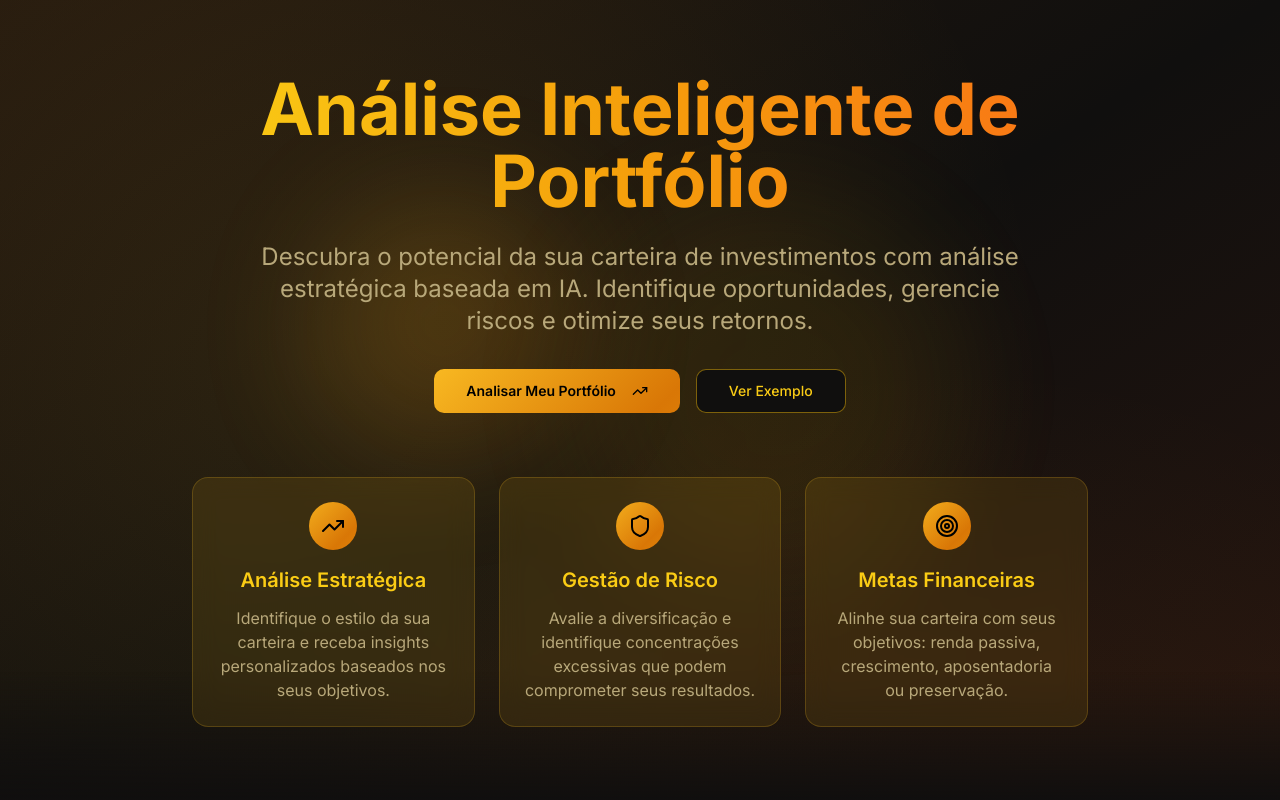
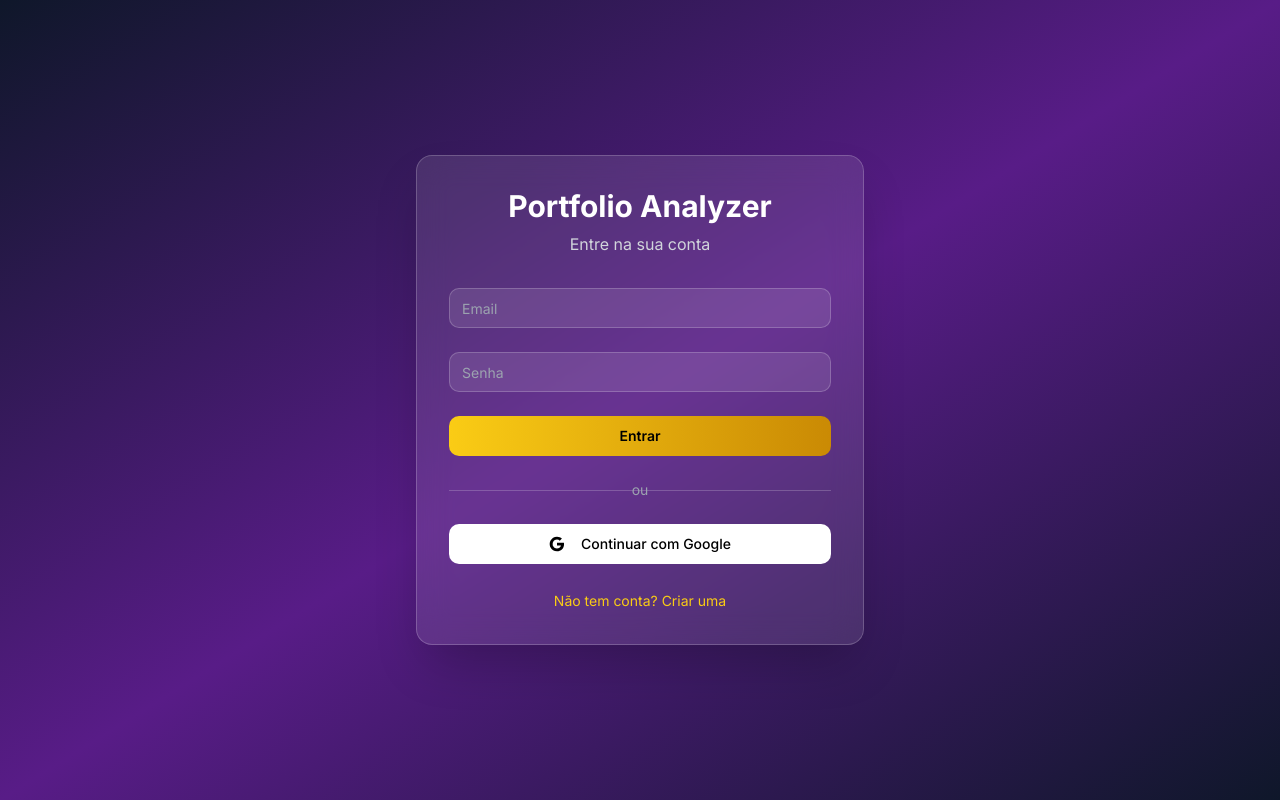
Before and after one commit to devAndreotti/gold-portfolio-analyzer, a React (Vite) app: page / in a window 1280 px wide. Shown: the top 800 px of the page. Built offline with nearby package versions, Linux system fonts and the light colour scheme.

Commit message:
feat: Implement Google authentication
Configure Google authentication using Supabase.

```diff
--- a/src/App.tsx
+++ b/src/App.tsx
@@ -1,3 +1,4 @@
+
 import { Toaster } from "@/components/ui/toaster";
 import { Toaster as Sonner } from "@/components/ui/sonner";
 import { TooltipProvider } from "@/components/ui/tooltip";
@@ -5,21 +6,42 @@ import { QueryClient, QueryClientProvider } from "@tanstack/react-query";
 import { BrowserRouter, Routes, Route } from "react-router-dom";
 import Index from "./pages/Index";
 import NotFound from "./pages/NotFound";
+import AuthPage from "./components/AuthPage";
+import { useAuth } from "./hooks/useAuth";
 
 const queryClient = new QueryClient();
+
+const AppContent = () => {
+  const { user, loading } = useAuth();
+
+  if (loading) {
+    return (
+      <div className="min-h-screen bg-gradient-to-br from-slate-900 via-purple-900 to-slate-900 flex items-center justify-center">
+        <div className="text-white text-xl">Carregando...</div>
+      </div>
+    );
+  }
+
+  if (!user) {
+    return <AuthPage onAuthSuccess={() => {}} />;
+  }
+
+  return (
+    <BrowserRouter>
+      <Routes>
+        <Route path="/" element={<Index />} />
+        <Route path="*" element={<NotFound />} />
+      </Routes>
+    </BrowserRouter>
+  );
+};
 
 const App = () => (
   <QueryClientProvider client={queryClient}>
     <TooltipProvider>
       <Toaster />
       <Sonner />
-      <BrowserRouter>
-        <Routes>
-          <Route path="/" element={<Index />} />
-          {/* ADD ALL CUSTOM ROUTES ABOVE THE CATCH-ALL "*" ROUTE */}
-          <Route path="*" element={<NotFound />} />
-        </Routes>
-      </BrowserRouter>
+      <AppContent />
     </TooltipProvider>
   </QueryClientProvider>
 );
--- /dev/null
+++ b/src/components/AuthPage.tsx
@@ -0,0 +1,169 @@
+
+import { useState, useEffect } from 'react';
+import { supabase } from '@/integrations/supabase/client';
+import { Button } from '@/components/ui/button';
+import { Input } from '@/components/ui/input';
+import { useToast } from '@/hooks/use-toast';
+import { User } from '@supabase/supabase-js';
+
+interface AuthPageProps {
+  onAuthSuccess: (user: User) => void;
+}
+
+const AuthPage = ({ onAuthSuccess }: AuthPageProps) => {
+  const [email, setEmail] = useState('');
+  const [password, setPassword] = useState('');
+  const [isLogin, setIsLogin] = useState(true);
+  const [loading, setLoading] = useState(false);
+  const { toast } = useToast();
+
+  const handleEmailAuth = async (e: React.FormEvent) => {
+    e.preventDefault();
+    setLoading(true);
+
+    try {
+      if (isLogin) {
+        const { data, error } = await supabase.auth.signInWithPassword({
+          email,
+          password,
+        });
+
+        if (error) throw error;
+        if (data.user) {
+          onAuthSuccess(data.user);
+          toast({
+            title: "Login realizado com sucesso!",
+            description: "Bem-vindo ao Portfolio Analyzer",
+          });
+        }
+      } else {
+        const { data, error } = await supabase.auth.signUp({
+          email,
+          password,
+          options: {
+            emailRedirectTo: `${window.location.origin}/`
+          }
+        });
+
+        if (error) throw error;
+
+        toast({
+          title: "Conta criada com sucesso!",
+          description: "Verifique seu email para confirmar a conta",
+        });
+      }
+    } catch (error: any) {
+      toast({
+        title: "Erro na autenticação",
+        description: error.message,
+        variant: "destructive",
+      });
+    } finally {
+      setLoading(false);
+    }
+  };
+
+  const handleGoogleAuth = async () => {
+    try {
+      const { error } = await supabase.auth.signInWithOAuth({
+        provider: 'google',
+        options: {
+          redirectTo: `${window.location.origin}/`
+        }
+      });
+
+      if (error) throw error;
+    } catch (error: any) {
+      toast({
+        title: "Erro no login com Google",
+        description: error.message,
+        variant: "destructive",
+      });
+    }
+  };
+
+  return (
+    <div className="min-h-screen bg-gradient-to-br from-slate-900 via-purple-900 to-slate-900 flex items-center justify-center p-4">
+      <div className="w-full max-w-md">
+        <div className="bg-white/10 backdrop-blur-lg rounded-2xl p-8 border border-white/20 shadow-2xl">
+          <div className="text-center mb-8">
+            <h1 className="text-3xl font-bold text-white mb-2">
+              Portfolio Analyzer
+            </h1>
+            <p className="text-gray-300">
+              {isLogin ? 'Entre na sua conta' : 'Crie sua conta'}
+            </p>
+          </div>
+
+          <form onSubmit={handleEmailAuth} className="space-y-6">
+            <div>
+              <Input
+                type="email"
+                placeholder="Email"
+                value={email}
+                onChange={(e) => setEmail(e.target.value)}
+                required
+                className="bg-white/10 border-white/20 text-white placeholder:text-gray-400"
+              />
+            </div>
+
+            <div>
+              <Input
+                type="password"
+                placeholder="Senha"
+                value={password}
+                onChange={(e) => setPassword(e.target.value)}
+                required
+                className="bg-white/10 border-white/20 text-white placeholder:text-gray-400"
+              />
+            </div>
+
+            <Button
+              type="submit"
+              disabled={loading}
+              className="w-full bg-gradient-to-r from-yellow-400 to-yellow-600 hover:from-yellow-500 hover:to-yellow-700 text-black font-semibold"
+            >
+              {loading ? 'Carregando...' : (isLogin ? 'Entrar' : 'Criar Conta')}
+            </Button>
+          </form>
+
+          <div className="my-6 text-center">
+            <div className="relative">
+              <div className="absolute inset-0 flex items-center">
+                <div className="w-full border-t border-white/20"></div>
+              </div>
+              <div className="relative flex justify-center text-sm">
+                <span className="px-2 bg-transparent text-gray-400">ou</span>
+              </div>
+            </div>
+          </div>
+
+          <Button
+            onClick={handleGoogleAuth}
+            variant="outline"
+            className="w-full bg-white text-black hover:bg-gray-100 border-white/20"
+          >
+            <svg className="w-5 h-5 mr-2" viewBox="0 0 24 24">
+              <path fill="currentColor" d="M22.56 12.25c0-.78-.07-1.53-.2-2.25H12v4.26h5.92c-.26 1.37-1.04 2.53-2.21 3.31v2.77h3.57c2.08-1.92 3.28-4.74 3.28-8.09z"/>
+              <path fill="currentColor" d="M12 23c2.97 0 5.46-.98 7.28-2.66l-3.57-2.77c-.98.66-2.23 1.06-3.71 1.06-2.86 0-5.29-1.93-6.16-4.53H2.18v2.84C3.99 20.53 7.7 23 12 23z"/>
+              <path fill="currentColor" d="M5.84 14.09c-.22-.66-.35-1.36-.35-2.09s.13-1.43.35-2.09V7.07H2.18C1.43 8.55 1 10.22 1 12s.43 3.45 1.18 4.93l2.85-2.22.81-.62z"/>
+              <path fill="currentColor" d="M12 5.38c1.62 0 3.06.56 4.21 1.64l3.15-3.15C17.45 2.09 14.97 1 12 1 7.7 1 3.99 3.47 2.18 7.07l3.66 2.84c.87-2.6 3.3-4.53 6.16-4.53z"/>
+            </svg>
+            Continuar com Google
+          </Button>
+
+          <div className="mt-6 text-center">
+            <button
+              onClick={() => setIsLogin(!isLogin)}
+              className="text-yellow-400 hover:text-yellow-300 text-sm"
+            >
+              {isLogin ? 'Não tem conta? Criar uma' : 'Já tem conta? Entrar'}
+            </button>
+          </div>
+        </div>
+      </div>
+    </div>
+  );
+};
+
+export default AuthPage;
--- /dev/null
+++ b/src/hooks/useAuth.tsx
@@ -0,0 +1,46 @@
+
+import { useState, useEffect } from 'react';
+import { User, Session } from '@supabase/supabase-js';
+import { supabase } from '@/integrations/supabase/client';
+
+export const useAuth = () => {
+  const [user, setUser] = useState<User | null>(null);
+  const [session, setSession] = useState<Session | null>(null);
+  const [loading, setLoading] = useState(true);
+
+  useEffect(() => {
+    // Set up auth state listener
+    const { data: { subscription } } = supabase.auth.onAuthStateChange(
+      (event, session) => {
+        setSession(session);
+        setUser(session?.user ?? null);
+        setLoading(false);
+      }
+    );
+
+    // Check for existing session
+    supabase.auth.getSession().then(({ data: { session } }) => {
+      setSession(session);
+      setUser(session?.user ?? null);
+      setLoading(false);
+    });
+
+    return () => subscription.unsubscribe();
+  }, []);
+
+  const signOut = async () => {
+    const { error } = await supabase.auth.signOut();
+    if (!error) {
+      setUser(null);
+      setSession(null);
+    }
+    return { error };
+  };
+
+  return {
+    user,
+    session,
+    loading,
+    signOut,
+  };
+};
--- a/src/pages/Index.tsx
+++ b/src/pages/Index.tsx
@@ -4,10 +4,13 @@ import HeroSection from "@/components/HeroSection";
 import PortfolioAnalyzer from "@/components/PortfolioAnalyzer";
 import AnalysisResults from "@/components/AnalysisResults";
 import { PortfolioData, AnalysisResult } from "@/types/portfolio";
+import { useAuth } from "@/hooks/useAuth";
+import { Button } from "@/components/ui/button";
 
 const Index = () => {
   const [analysisResult, setAnalysisResult] = useState<AnalysisResult | null>(null);
   const [isAnalyzing, setIsAnalyzing] = useState(false);
+  const { user, signOut } = useAuth();
 
   const handleAnalysis = async (portfolioData: PortfolioData) => {
     setIsAnalyzing(true);
@@ -52,6 +55,22 @@ const Index = () => {
 
   return (
     <div className="min-h-screen">
+      <div className="absolute top-4 right-4 z-50">
+        <div className="flex items-center gap-4 bg-white/10 backdrop-blur-lg rounded-lg px-4 py-2 border border-white/20">
+          <span className="text-white text-sm">
+            Olá, {user?.email}
+          </span>
+          <Button
+            onClick={signOut}
+            variant="outline"
+            size="sm"
+            className="bg-white/10 border-white/20 text-white hover:bg-white/20"
+          >
+            Sair
+          </Button>
+        </div>
+      </div>
+
       <HeroSection />
 
       <div className="container mx-auto px-4 py-16">
```
